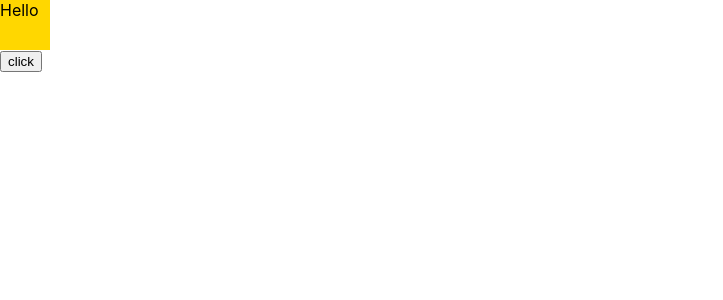
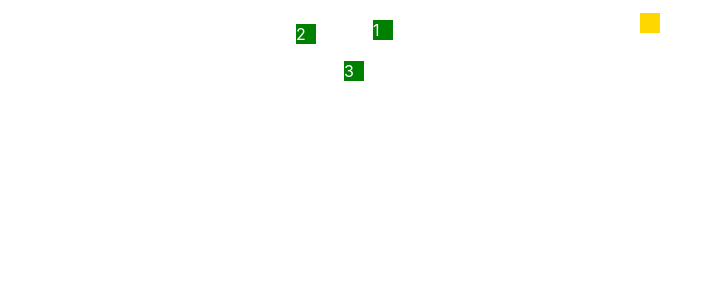
Before and after one commit to Sigalsha/swipe-it-up, a React app: page / in a window 1280 px wide. Shown: the top 300 px of the page, without its empty margins (0-723 px from the left). Built offline with nearby package versions, Linux system fonts and the light colour scheme.

Commit message:
testing component positioning

```diff
--- a/src/App.css
+++ b/src/App.css
@@ -1,5 +1,7 @@
 .App {
   text-align: center;
+  height: 600%;
+  width: 100%;
 }
 
 .App-logo {
--- a/src/App.js
+++ b/src/App.js
@@ -1,65 +1,70 @@
 import React, { Component } from 'react';
 import './App.css';
+import Touch from './touch'
 
 class App extends Component {
-  constructor(){
+  constructor() {
     super()
-    this.state ={
-      clientStart: {x: "", y: ""} ,
-      clientEnd: {x: "", y: ""},
+    this.state = {
+      clientStart: { x: "", y: "" },
+      clientEnd: { x: "", y: "" },
       distance: null
     }
   }
 
-  go = (e) => {
-    let xStart = e.clientX
-    let yStart = e.clientY
-    console.log(xStart , yStart)
-    this.setState({clientStart: {x: xStart,y: yStart}})
-  }
+  // go = (e) => {
+  //   let xStart = e.clientX
+  //   let yStart = e.clientY
+  //   console.log(xStart, yStart)
+  //   this.setState({ clientStart: { x: xStart, y: yStart } })
+  // }
 
 
   stop = (e) => {
     let xEnd = e.clientX
     let yEnd = e.clientY
-    console.log(xEnd , yEnd)
-    this.setState({clientStart: {x: xEnd,y: yEnd}})
+    console.log(xEnd, yEnd)
+    this.setState({ clientStart: { x: xEnd, y: yEnd } })
   }
 
-  length = () => {
-    let clientStart = this.state.clientStart
-    let clientEnd = this.state.clientEnd
-    let xGap = clientStart.x - clientEnd.x
-    let yGap = clientStart.y - clientEnd.y
-    let x_square = Math.pow(xGap, 2)
-    let y_square = Math.pow(yGap, 2)
-    let distance = Math.sqrt(x_square + y_square)
-    console.log(distance)
-    this.setState({distance: distance})
-  }
+  // length = () => {
+  //   let clientStart = this.state.clientStart
+  //   let clientEnd = this.state.clientEnd
+  //   let xGap = clientStart.x - clientEnd.x
+  //   let yGap = clientStart.y - clientEnd.y
+  //   let x_square = Math.pow(xGap, 2)
+  //   let y_square = Math.pow(yGap, 2)
+  //   let distance = Math.sqrt(x_square + y_square)
+  //   console.log(distance)
+  //   this.setState({ distance: distance })
+  // }
 
   render() {
     return (
-      <div>
-      <div onDragStart={this.go} onDragEnd={this.stop} style={{ height: 50, width: 50, backgroundColor: 'gold' }}>Hello</div>
-      <button onClick={this.length}>click</button>
-      {this.state.distance}
+      <div onMouseDown={this.stop}>
+        {/* <div onClick={this.go} onDragEnd={this.stop} style={{ height: 50, width: 50, backgroundColor: 'gold' }}>Hello</div>
+        <button onClick={this.length}>click</button> */}
+        {this.state.distance}
+        <Touch />
+        <div style={{position: 'absolute', top: 20, left: 373, backgroundColor: 'green', height: 20, width: 20, color: 'white'}}>1</div>
+        <div style={{position: 'absolute', top: 24, left: 296, backgroundColor: 'green', height: 20, width: 20, color: 'white'}}>2</div>
+        <div style={{position: 'absolute', top: 61, left: 344, backgroundColor: 'green', height: 20, width: 20, color: 'white'}}>3</div>
+
       </div>
     )
   }
 }
 
 
-// x_traget_square = pow(x_target - x_end, 2)
-// y_traget_square = pow(y_target - y_end, 2)
-// distance = sqrt(x_target_square + y_target_square)
+
+// x_traget_square = Math.pow(x_target - x_end, 2)
+// y_traget_square = Math.pow(y_target - y_end, 2)
+// distance = Math.sqrt(x_target_square + y_target_square)
 
 // x_target, y_target is the position of your target.
 // x_end, y_end is the end position of the swipe.
 // I assume the ball position and the start position of the swipe are the same
 
-//(22, 43)
-//(23, 0)
 
 
 export default App;
--- /dev/null
+++ b/src/touch.css
@@ -0,0 +1,13 @@
+ .targetDiv {
+    background-color: red;
+    height: 10px;
+    width: 10px;
+}
+
+.targetRangeDiv {
+    background-color: gold;
+    height: 20px;
+    width: 20px;
+    margin-left: 50%;
+    margin-top: 1%;
+}
--- a/src/touch.js
+++ b/src/touch.js
@@ -1,18 +1,61 @@
 import React, { Component } from 'react';
+import ReactDOM from 'react-dom';
+import './touch.css'
+
 
 class Touch extends Component {
 
-  swiping = () => {
-    alert("You're Swiping...")
+
+  constructor() {
+    super()
+    this.state = {
+      divPos: { x: "", y: "" },
+      clientEnd: { x: "", y: "" },
+      distance: null
+    }
   }
+
+  componentDidMount() {
+    let rect = ReactDOM.findDOMNode(this)
+      .getBoundingClientRect()
+    console.log(rect.x, rect.y)
+    this.setState({ divPos: { x: rect.x, y: rect.y } })
+  }
+
+  stop = (e) => {
+    let xEnd = e.clientX
+    let yEnd = e.clientY
+    console.log(xEnd, yEnd)
+    let xCenter = this.state.divPos.x + 25;
+    let yCenter = this.state.divPos.y + 25;
+    let xSum = (xCenter - xEnd) * (xCenter - xEnd);
+    let ySum = (yCenter - yEnd) * (yCenter - yEnd)
+    let distance = Math.sqrt(xSum + ySum)
+    this.setState({
+    clientEnd: { x: xEnd, y: yEnd },
+    distance: distance  }, ()=> console.log(distance))
+
+  }
+
+
+
 
   render() {
     return (
-      <div>
-          You can swipe here!
+      <div className="targetRangeDiv" onMouseDown={this.stop}>
+        {/* <div className="targetRangeDiv" onMouseLeave={this.stop}> */}
+        {/* <div className="targetDiv" ></div> */}
+
+
+        {/* <button onClick={this.divPosition}>click</button> */}
+
+        {/* {this.state.divPos}
+        {this.state.clientEnd} */}
       </div>
     )
   }
 }
 
+
+
 export default Touch;
```
